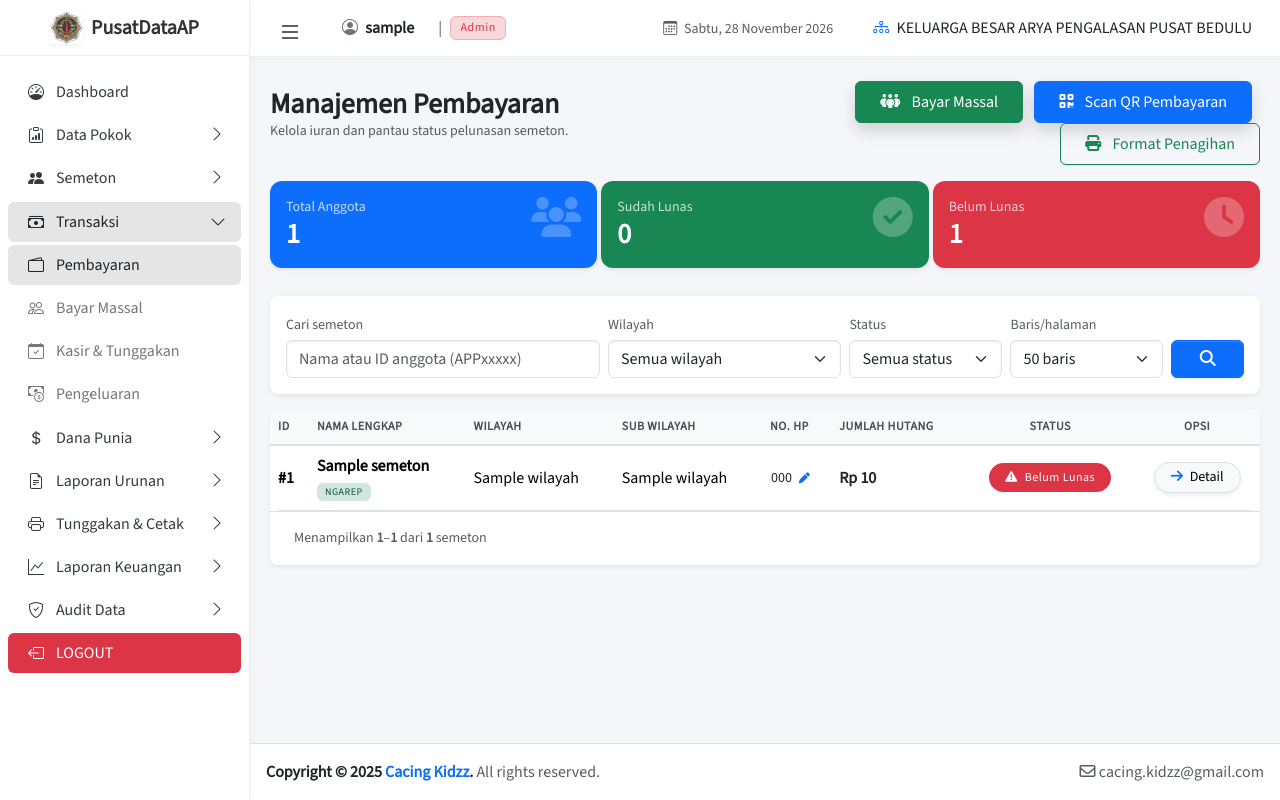
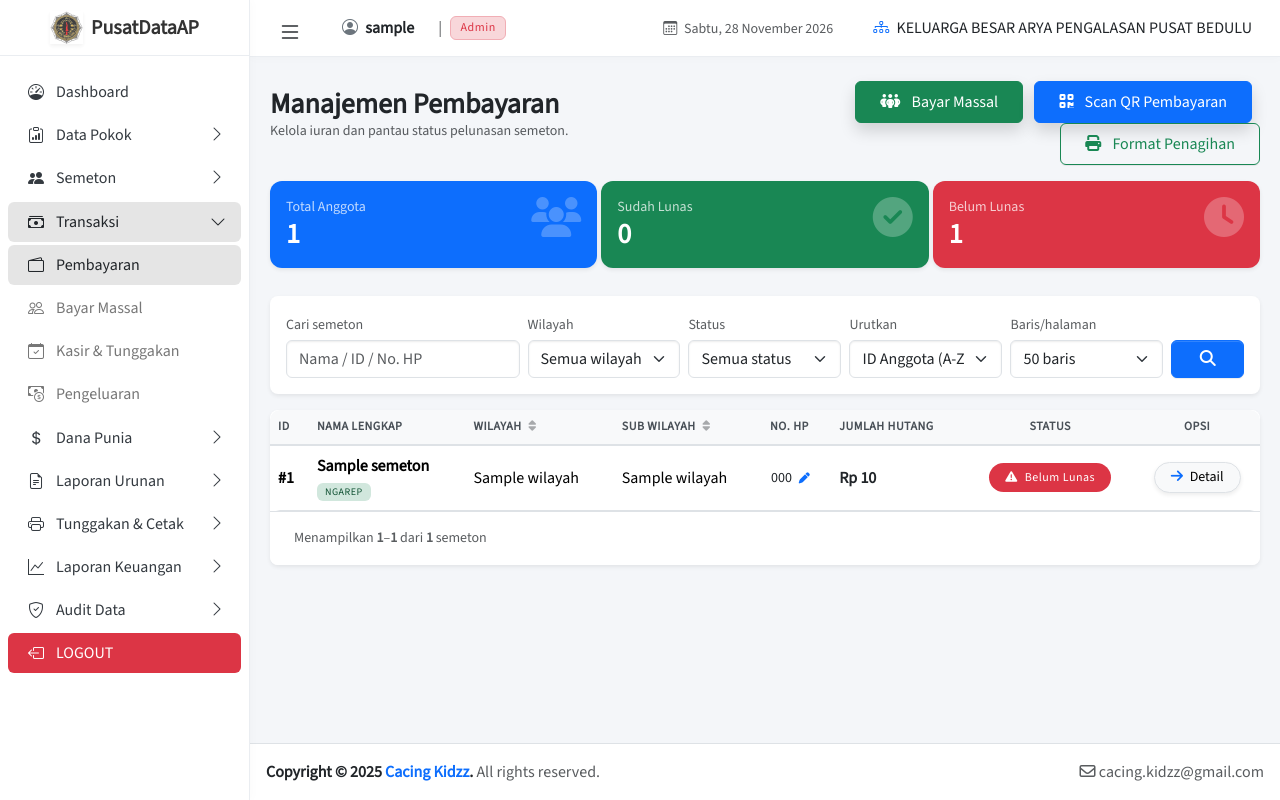
Before and after one commit to cacingkidzz/arya-pengalasan, a PHP site: page /CLI/admin/index.php?menu=pembayaran in a window 1280 px wide. Run offline with PHP 8.4, Linux system fonts and the light colour scheme; the visitor is signed in with stand-in values (Sample User, id 1); tables that the repository leaves empty hold one stand-in row (values such as "Sample post"); a stand-in replaces the project's code that opens the database connection; some libraries are stand-ins or nearby versions.

Commit message:
Tambah sorting sub wilayah di menu pembayaran (dropdown urut + header klik, filter dipertahankan)

```diff
--- a/admin/konten/pembayaran.php
+++ b/admin/konten/pembayaran.php
@@ -117,6 +117,36 @@ require_once __DIR__ . '/../koneksi.php';
         $f_status = '';
     }
 
+    // --- Sorting (2026-11-28) ---
+    // `urut` di-whitelist agar tidak bisa menyisipkan SQL. Default `id`
+    // mempertahankan perilaku lama (ORDER BY x.user_id ASC).
+    $f_urut = (isset($_GET['urut']) && is_string($_GET['urut'])) ? $_GET['urut'] : 'id';
+    $daftar_urut = [
+        'id'           => 'ID Anggota (A-Z)',
+        'nama'         => 'Nama (A-Z)',
+        'sub_asc'      => 'Sub Wilayah (A-Z)',
+        'sub_desc'     => 'Sub Wilayah (Z-A)',
+        'wilayah_asc'  => 'Wilayah (A-Z)',
+        'wilayah_desc' => 'Wilayah (Z-A)',
+        'hutang_desc'  => 'Hutang Terbesar',
+    ];
+    if (!isset($daftar_urut[$f_urut])) {
+        $f_urut = 'id';
+    }
+
+    // Ekspresi ORDER BY per pilihan. Sub/wilayah kosong selalu di akhir,
+    // dan x.user_id dipakai sebagai tiebreaker agar paging deterministik.
+    $order_map = [
+        'id'           => 'x.user_id ASC',
+        'nama'         => 'x.nama ASC, x.user_id ASC',
+        'sub_asc'      => "(x.nama_sub IS NULL OR x.nama_sub = '') ASC, x.nama_sub ASC, x.user_id ASC",
+        'sub_desc'     => "(x.nama_sub IS NULL OR x.nama_sub = '') ASC, x.nama_sub DESC, x.user_id ASC",
+        'wilayah_asc'  => "(x.nama_wilayah IS NULL OR x.nama_wilayah = '') ASC, x.nama_wilayah ASC, (x.nama_sub IS NULL OR x.nama_sub = '') ASC, x.nama_sub ASC, x.user_id ASC",
+        'wilayah_desc' => "(x.nama_wilayah IS NULL OR x.nama_wilayah = '') ASC, x.nama_wilayah DESC, (x.nama_sub IS NULL OR x.nama_sub = '') ASC, x.nama_sub ASC, x.user_id ASC",
+        'hutang_desc'  => 'x.total_hutang DESC, x.user_id ASC',
+    ];
+    $order_sql = $order_map[$f_urut];
+
     $per = (isset($_GET['per']) && is_scalar($_GET['per'])) ? (int) $_GET['per'] : 50;
     if (!in_array($per, [0, 25, 50, 100, 250], true)) {
         $per = 50;
@@ -201,7 +231,7 @@ require_once __DIR__ . '/../koneksi.php';
     if ($f_status !== '') {
         $sql .= " WHERE x.status = ?";
     }
-    $sql .= " ORDER BY x.user_id ASC";
+    $sql .= " ORDER BY " . $order_sql;
     if ($per > 0) {
         $sql .= " LIMIT ? OFFSET ?";
     }
@@ -236,11 +266,23 @@ require_once __DIR__ . '/../koneksi.php';
     if ($f_status !== '') {
         $param_dasar['status'] = $f_status;
     }
+    if ($f_urut !== 'id') {
+        $param_dasar['urut'] = $f_urut;
+    }
     if ($per !== 50) {
         $param_dasar['per'] = $per;
     }
     $url_hal = static function (int $h) use ($param_dasar): string {
         return 'index.php?' . http_build_query(array_merge($param_dasar, ['hal' => $h]));
+    };
+    // Tautan sorting header: mempertahankan filter, mengembalikan ke halaman 1.
+    $url_urut = static function (string $u) use ($param_dasar): string {
+        $p = $param_dasar;
+        unset($p['urut']);
+        if ($u !== 'id') {
+            $p['urut'] = $u;
+        }
+        return 'index.php?' . http_build_query($p);
     };
     $url_reset = 'index.php?menu=pembayaran';
 
@@ -314,11 +356,11 @@ require_once __DIR__ . '/../koneksi.php';
                 <div class="card-body py-3">
                     <form method="GET" action="index.php" class="row g-2 align-items-end">
                         <input type="hidden" name="menu" value="pembayaran">
-                        <div class="col-12 col-lg-4">
+                        <div class="col-12 col-lg-3">
                             <label class="form-label small text-muted mb-1" for="filter-q">Cari semeton</label>
-                            <input type="search" id="filter-q" name="q" class="form-control" value="<?= $esc($f_q) ?>" placeholder="Nama atau ID anggota (APPxxxxx)">
+                            <input type="search" id="filter-q" name="q" class="form-control" value="<?= $esc($f_q) ?>" placeholder="Nama / ID / No. HP">
                         </div>
-                        <div class="col-6 col-lg-3">
+                        <div class="col-6 col-lg-2">
                             <label class="form-label small text-muted mb-1" for="filter-wilayah">Wilayah</label>
                             <select id="filter-wilayah" name="wilayah" class="form-select">
                                 <option value="">Semua wilayah</option>
@@ -336,6 +378,14 @@ require_once __DIR__ . '/../koneksi.php';
                             </select>
                         </div>
                         <div class="col-6 col-lg-2">
+                            <label class="form-label small text-muted mb-1" for="filter-urut">Urutkan</label>
+                            <select id="filter-urut" name="urut" class="form-select">
+                                <?php foreach ($daftar_urut as $nilai_urut => $label_urut) : ?>
+                                    <option value="<?= $esc($nilai_urut) ?>" <?= $f_urut === $nilai_urut ? 'selected' : '' ?>><?= $esc($label_urut) ?></option>
+                                <?php endforeach; ?>
+                            </select>
+                        </div>
+                        <div class="col-6 col-lg-2">
                             <label class="form-label small text-muted mb-1" for="filter-per">Baris/halaman</label>
                             <select id="filter-per" name="per" class="form-select">
                                 <?php foreach ([25 => '25 baris', 50 => '50 baris', 100 => '100 baris', 250 => '250 baris', 0 => 'Semua'] as $nilai_per => $label_per) : ?>
@@ -347,7 +397,7 @@ require_once __DIR__ . '/../koneksi.php';
                             <button type="submit" class="btn btn-primary flex-fill" title="Terapkan filter">
                                 <i class="fas fa-search"></i>
                             </button>
-                            <?php if ($f_q !== '' || $f_wilayah > 0 || $f_status !== '' || $per !== 50) : ?>
+                            <?php if ($f_q !== '' || $f_wilayah > 0 || $f_status !== '' || $per !== 50 || $f_urut !== 'id') : ?>
                                 <a href="<?= $esc($url_reset) ?>" class="btn btn-outline-secondary" title="Reset filter">
                                     <i class="fas fa-rotate-left"></i>
                                 </a>
@@ -364,8 +414,32 @@ require_once __DIR__ . '/../koneksi.php';
                             <tr>
                                 <th>ID</th>
                                 <th>Nama Lengkap</th>
-                                <th>Wilayah</th>
-                                <th>Sub Wilayah</th>
+                                <th>
+                                    <?php $urut_w = ($f_urut === 'wilayah_desc') ? 'wilayah_asc' : 'wilayah_desc'; ?>
+                                    <a href="<?= $esc($url_urut($urut_w)) ?>" class="text-decoration-none text-reset" title="Urutkan wilayah">
+                                        Wilayah
+                                        <?php if ($f_urut === 'wilayah_asc') : ?>
+                                            <i class="fas fa-caret-up text-primary ms-1"></i>
+                                        <?php elseif ($f_urut === 'wilayah_desc') : ?>
+                                            <i class="fas fa-caret-down text-primary ms-1"></i>
+                                        <?php else : ?>
+                                            <i class="fas fa-sort text-muted ms-1" style="opacity:.5;"></i>
+                                        <?php endif; ?>
+                                    </a>
+                                </th>
+                                <th>
+                                    <?php $urut_s = ($f_urut === 'sub_desc') ? 'sub_asc' : 'sub_desc'; ?>
+                                    <a href="<?= $esc($url_urut($urut_s)) ?>" class="text-decoration-none text-reset" title="Urutkan sub wilayah">
+                                        Sub Wilayah
+                                        <?php if ($f_urut === 'sub_asc') : ?>
+                                            <i class="fas fa-caret-up text-primary ms-1"></i>
+                                        <?php elseif ($f_urut === 'sub_desc') : ?>
+                                            <i class="fas fa-caret-down text-primary ms-1"></i>
+                                        <?php else : ?>
+                                            <i class="fas fa-sort text-muted ms-1" style="opacity:.5;"></i>
+                                        <?php endif; ?>
+                                    </a>
+                                </th>
                                 <th>No. HP</th>
                                 <th>Jumlah Hutang</th>
                                 <th class="text-center">Status</th>
@@ -497,6 +571,7 @@ require_once __DIR__ . '/../koneksi.php';
                 <input type="hidden" name="q" value="<?= $esc($f_q) ?>">
                 <input type="hidden" name="wilayah" value="<?= (int) $f_wilayah ?>">
                 <input type="hidden" name="status" value="<?= $esc($f_status) ?>">
+                <input type="hidden" name="urut" value="<?= $esc($f_urut) ?>">
                 <input type="hidden" name="per" value="<?= (int) $per ?>">
                 <input type="hidden" name="hal" value="<?= (int) $hal ?>">
 
```
Also changed, not shown: admin/aksi/aksi_no_hp.php (+10 -1 lines).
